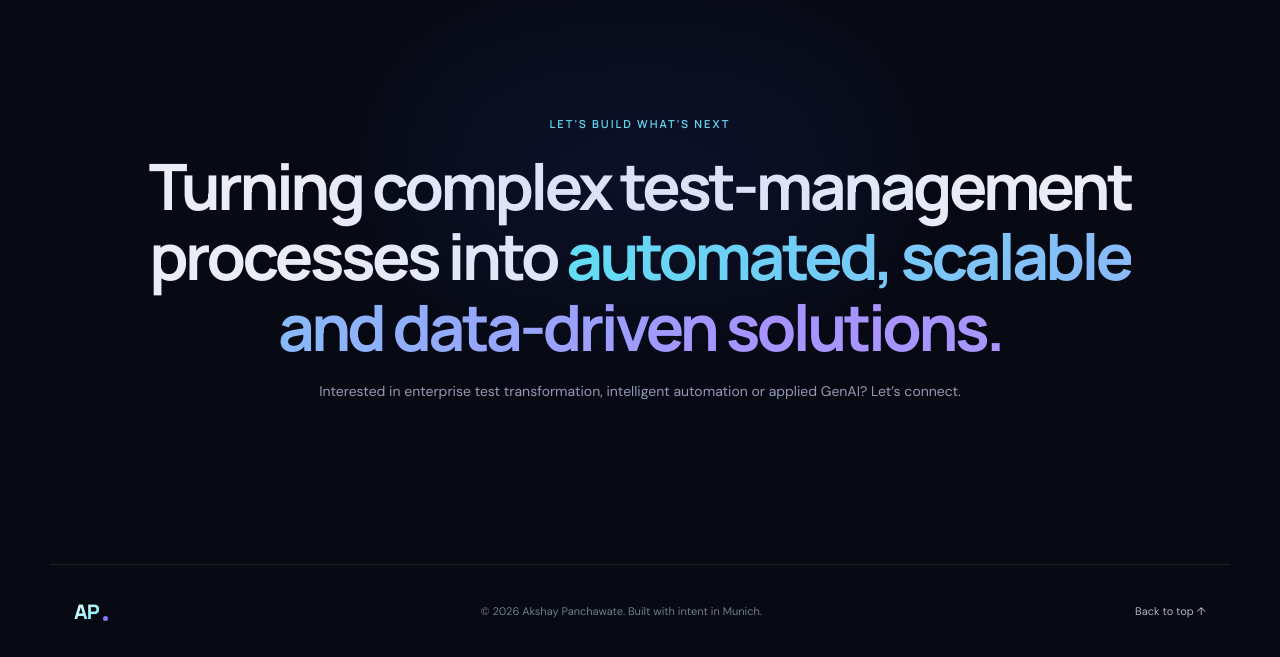
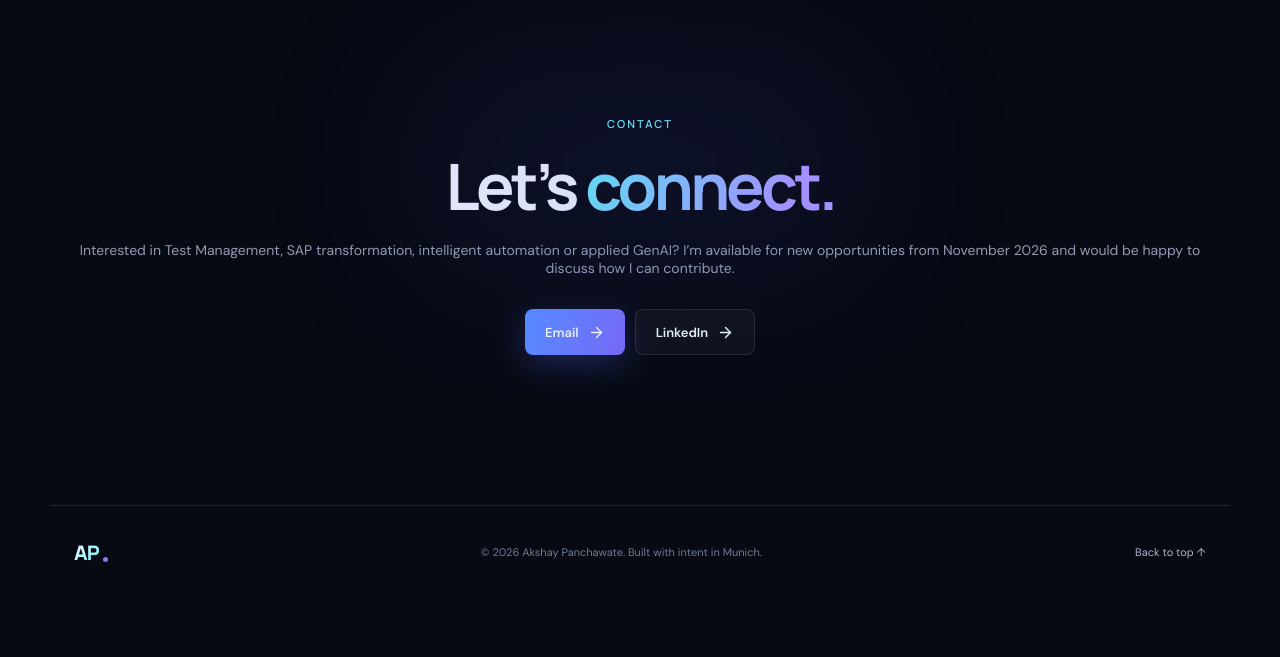
Before and after one commit to APanchawate/portfolio, a React (Vite) app: page / in a window 1280 px wide. Shown: the part 10183-10840 px from the top of the page. After the commit the page ends 10781 px from the top, so only its background shows below. Built offline with nearby package versions, Linux system fonts and the light colour scheme.

Commit message:
Improve portfolio contact section

```diff
--- a/src/App.tsx
+++ b/src/App.tsx
@@ -129,7 +129,14 @@
       </section>
 
       <section className="contact section" id="contact">
-        <div className="contact-glow"/><p className="kicker">LET’S BUILD WHAT’S NEXT</p><h2>Turning complex test-management processes into <em>automated, scalable and data-driven solutions.</em></h2><p>Interested in enterprise test transformation, intelligent automation or applied GenAI? Let’s connect.</p>
+        <div className="contact-glow"/>
+        <p className="kicker">CONTACT</p>
+        <h2>Let’s <em>connect.</em></h2>
+        <p>Interested in Test Management, SAP transformation, intelligent automation or applied GenAI? I’m available for new opportunities from November 2026 and would be happy to discuss how I can contribute.</p>
+        <div className="contact-actions">
+          <a className="button primary" href="mailto:akshaysipune15@gmail.com">Email <ArrowRight size={17}/></a>
+          <a className="button secondary" href="https://www.linkedin.com/in/akshaypanchawate/" target="_blank" rel="noreferrer">LinkedIn <ArrowRight size={17}/></a>
+        </div>
       </section>
     </main>
     <footer><a className="brand" href="#top"><span>AP</span><i/></a><p>© {new Date().getFullYear()} Akshay Panchawate. Built with intent in Munich.</p><a href="#top">Back to top ↑</a></footer>
```
